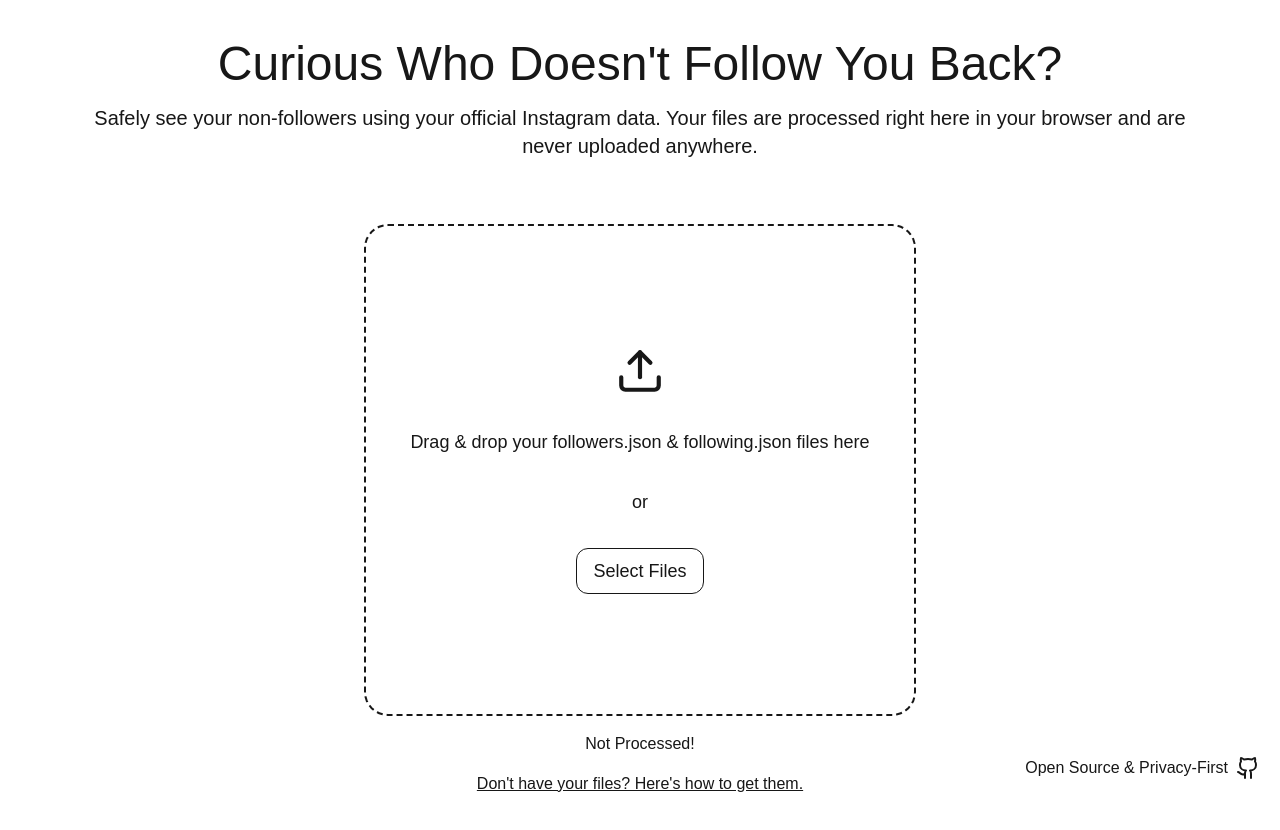
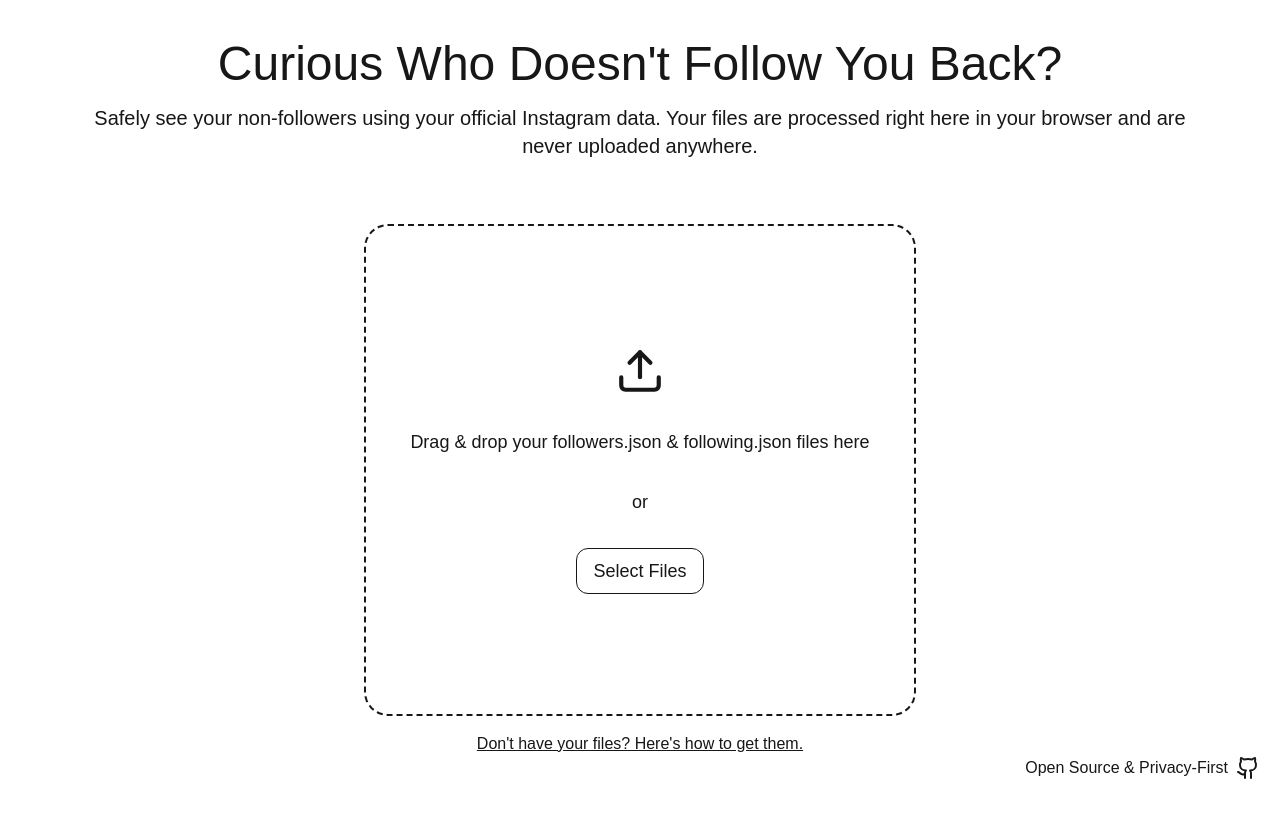
Before and after one commit to Eric-Zhang-Developer/follow-diff, a Next.js app: page / in a window 1280 px wide. Shown: the top 830 px of the page. After the commit the page ends 800 px from the top, so only its background shows below. Built offline with nearby package versions, Linux system fonts and the light colour scheme.

Commit message:
feature: MVP Done!!

```diff
--- a/src/app/page.tsx
+++ b/src/app/page.tsx
@@ -64,7 +64,8 @@ export default function Home() {
           right here in your browser and are never uploaded anywhere.
         </h2>
 
-        {/* Drop Zone */}
+        {!hasProcessedDifference ? (
+          // Drop Zone
           <Dropzone onDrop={onDrop} accept={{ "application/json": [".json"] }}>
             {({ getRootProps, getInputProps }) => (
               <div
@@ -81,8 +82,16 @@ export default function Home() {
               </div>
             )}
           </Dropzone>
-
-        {!hasProcessedDifference ? <p>Not Processed!</p> : <p>Processed!</p>}
+        ) : (
+          <section>
+            <p className="text-2xl mb-6">Processed!</p>
+            <ol>
+              {userDifference.map((userName) => (
+                <li key={userName}>{userName}</li>
+              ))}
+            </ol>
+          </section>
+        )}
 
         <Link href="/tutorial" className="underline">
           {" "}
```
Lines whose indentation alone changed are shown as unchanged.
